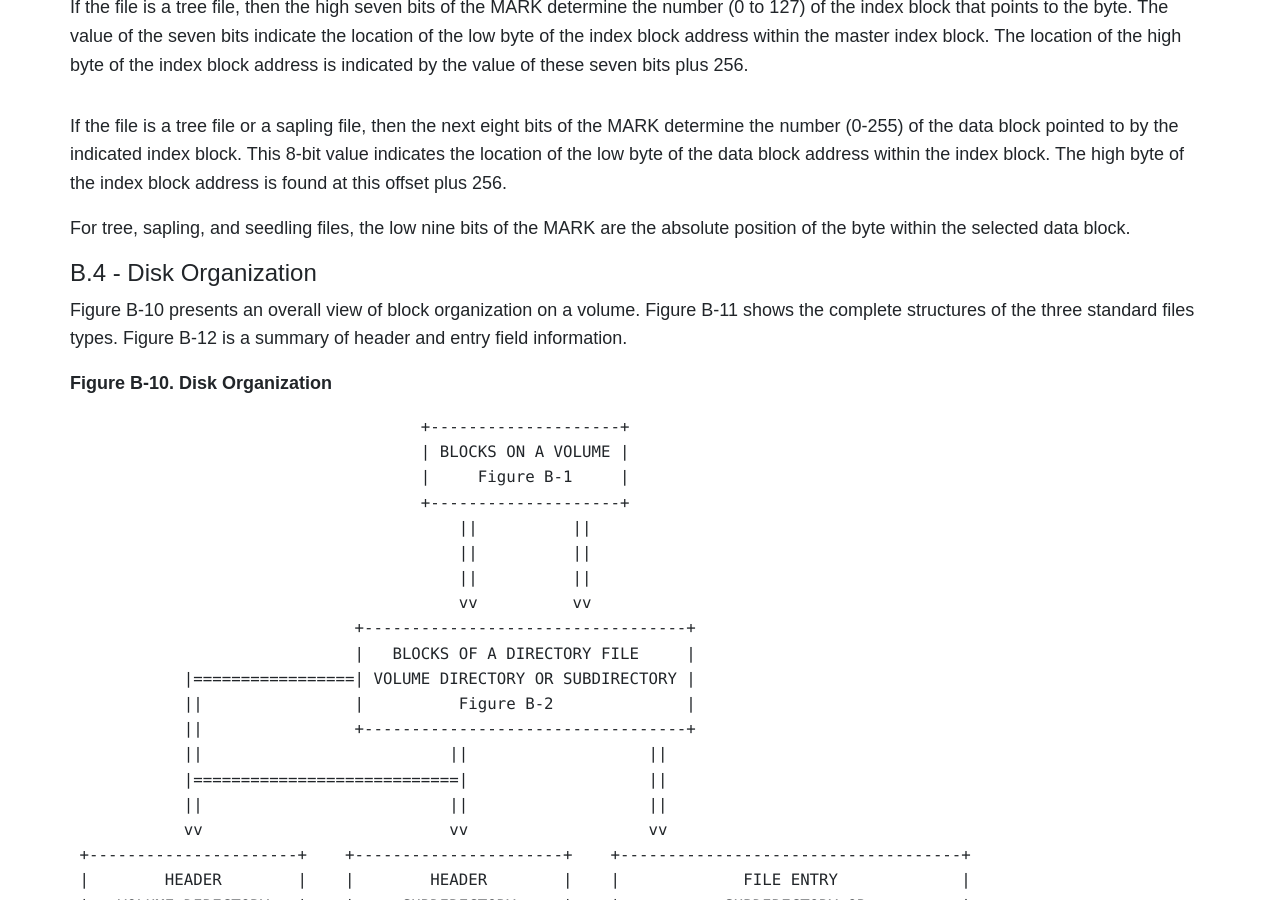
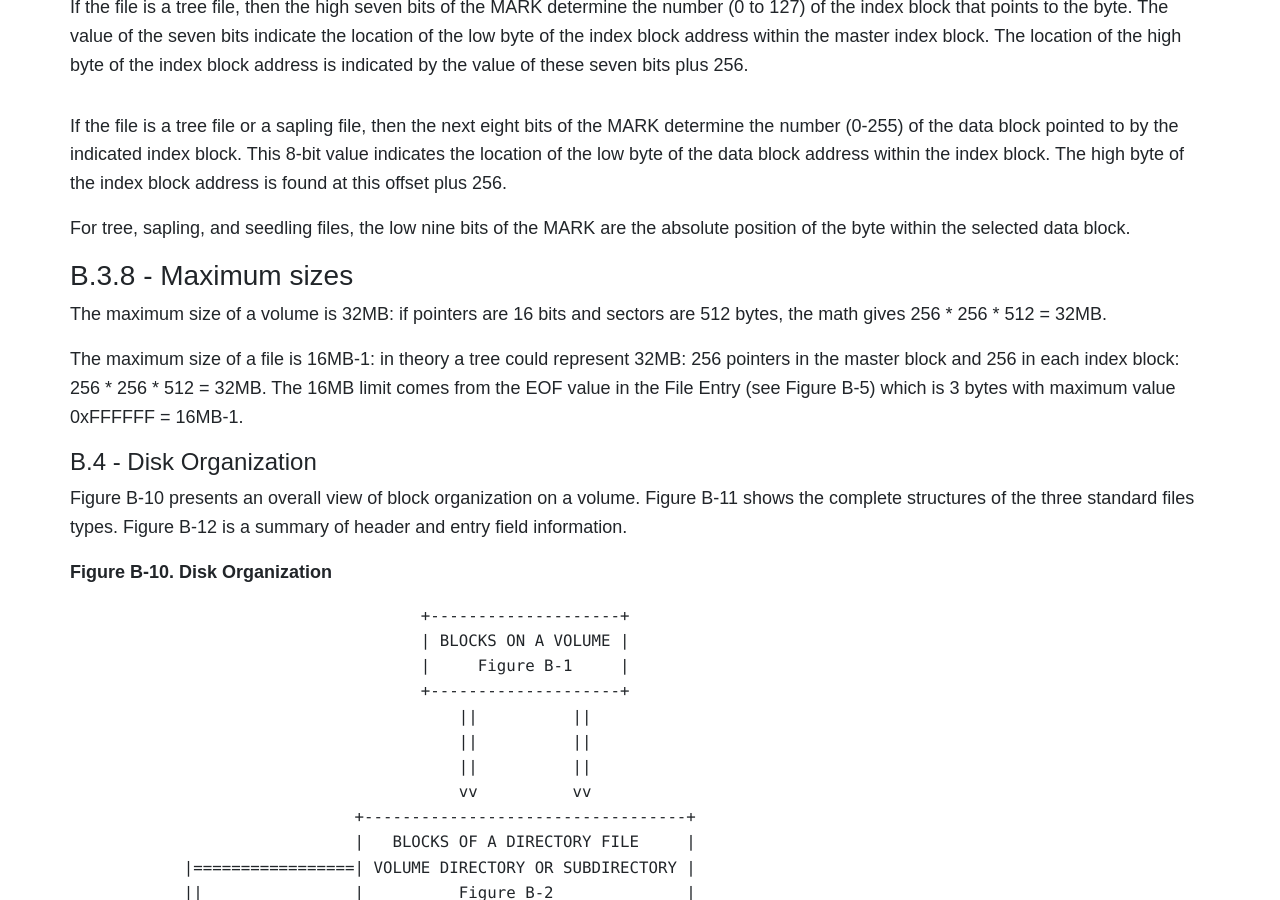
Before and after one commit to ProDOS-8/ProDOS-8.github.io, a Jekyll site: the page built from _pages/docs/techref/ab-file-organization.md, in a window 1280 px wide and 900 px high, scrolled down 16464 px. Built offline with Jekyll 4.4.1, drawn with Linux system fonts in a browser that asks for light colours.

Commit message:
Update ab-file-organization.md
Explain where maximum sizes come from. 32MB for volume and 16MB for each file.

```diff
--- a/_pages/docs/techref/ab-file-organization.md
+++ b/_pages/docs/techref/ab-file-organization.md
@@ -750,6 +750,13 @@ permalink:   /docs/techref/file-organization/
 
 <p>For tree, sapling, and seedling files, the low nine bits of the MARK are the absolute position of the byte within the selected data block.</p>
 
+<a name="B.3.8"></a>
+
+<h3>B.3.8 - Maximum sizes</h3>
+
+<p>The maximum size of a volume is 32MB: if pointers are 16 bits and sectors are 512 bytes, the math gives 256 * 256 * 512 = 32MB.</p>
+<p>The maximum size of a file is 16MB-1: in theory a tree could represent 32MB: 256 pointers in the master block and 256 in each index block: 256 * 256 * 512 = 32MB. The 16MB limit comes from the EOF value in the File Entry (see Figure B-5) which is 3 bytes with maximum value 0xFFFFFF = 16MB-1.<p>
+
 <a name="B.4"></a>
 
 
```
